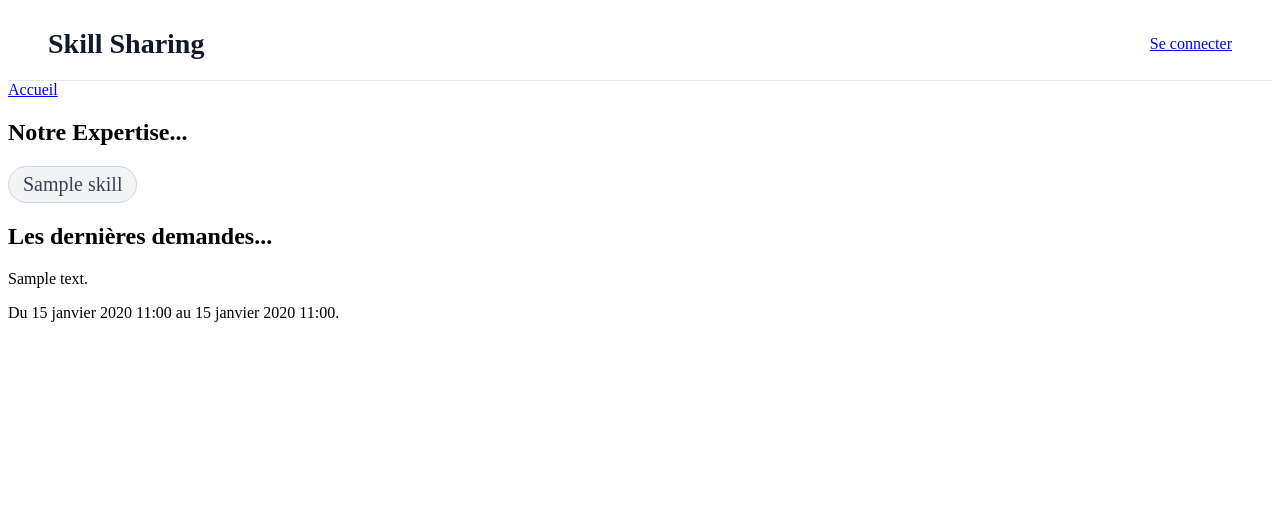
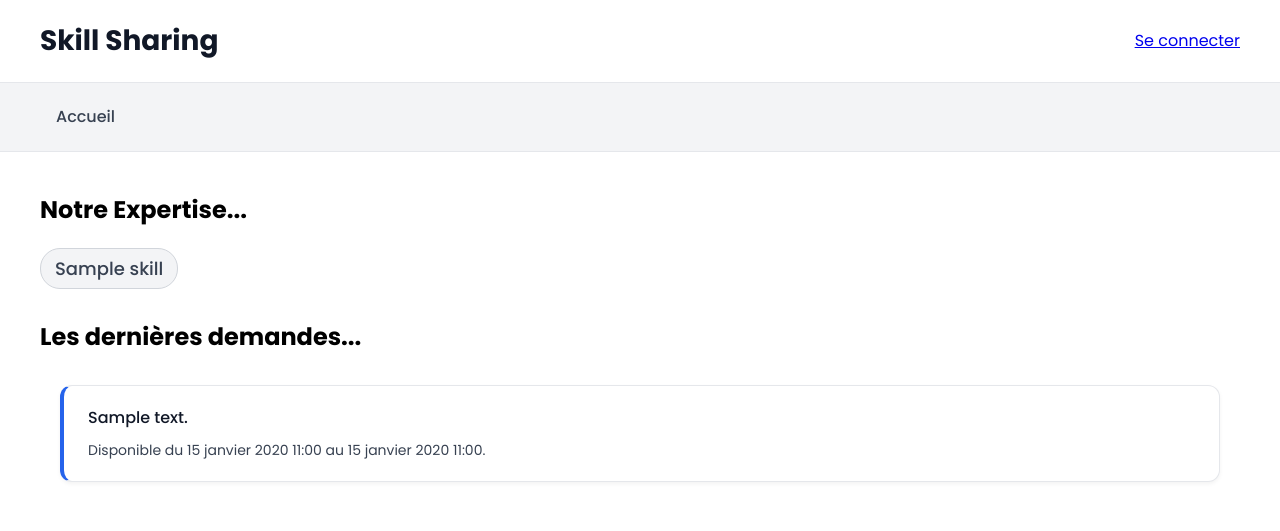
Before and after one commit to ArnaudD-fms/Eval_web_python, a Django app: page /skillsharing/ in a window 1280 px wide. Shown: the top 531 px of the page. Run offline with Django 5.2, Linux system fonts and the light colour scheme; tables that the repository leaves empty hold one stand-in row (values such as "Sample post").

Commit message:
Ajout du CSS manquant et refacto du HTML

```diff
--- a/mysite/static/mysite/style.css
+++ b/mysite/static/mysite/style.css
@@ -1,3 +1,25 @@
+/* Reset des marges par défaut et ajout de la police pour l'ensemble du site */
+body {
+    margin: 0;
+    padding: 0;
+    font-family: "Poppins", sans-serif;
+    font-size: 16px;
+    line-height: 1.5;
+}
+
+/* Application de la police du site pour l'ensemble des élements de formulaire */
+input,
+button,
+textarea,
+select {
+    font-family: inherit;
+}
+
+main {
+    padding: 20px 40px;
+}
+
+/* header */
 .site-header {
     display: flex;
     justify-content: space-between;
@@ -8,18 +30,21 @@
     border-bottom: 1px solid #e5e7eb;
 }
 
+/* Contient le nom d'utilisateur et le bouton de déconnexion */
 .header-user {
     display: flex;
     align-items: center;
     gap: 20px;
 }
 
+/* Nom de l'utilisateur connecté */
 .user-name {
     font-size: 16px;
     font-weight: 500;
     color: #374151;
 }
 
+/* Bouton de déconnexion */
 .logout-btn {
     padding: 10px 16px;
     background-color: #2563eb;
@@ -36,6 +61,7 @@
     background-color: #1d4ed8;
 }
 
+/* Logo du site */
 .site-title {
     margin: 0;
     font-size: 28px;
@@ -43,15 +69,17 @@
     color: #111827;
 }
 
+/* Contient les tags de compétences */
 .skills-list {
     display: flex;
     flex-wrap: wrap;
     gap: 10px;
     list-style: none;
     padding: 0;
-    margin: 0;
+    margin-bottom: 30px;
 }
 
+/* Tag pour une compétence */
 .skill-tag {
     display: inline-block;
     padding: 6px 14px;
@@ -59,17 +87,19 @@
     border-radius: 20px;
     background-color: #f3f4f6;
     color: #374151;
-    font-size: 20px;
+    font-size: 18px;
     font-weight: 500;
     white-space: nowrap;
 }
 
+/* Contient le formulaire */
 .form-container {
     display: flex;
     flex-direction: column;
     align-items: center;
 }
 
+/* formulaire de demande d'aide */
 .help-request-form {
     width: 100%;
     max-width: 600px;
@@ -99,7 +129,6 @@
     border-radius: 8px;
     color: #111827;
     font-size: 14px;
-    font-family: inherit;
 }
 
 .help-request-form input:focus,
@@ -129,3 +158,107 @@
 .submit-btn:hover {
     background-color: #1d4ed8;
 }
+
+/* Barre de navigation */
+.navbar {
+    display: flex;
+    align-items: center;
+    flex-wrap: wrap;
+    gap: 10px;
+
+    padding: 12px 40px;
+    background-color: #f3f4f6;
+    border-bottom: 1px solid #e5e7eb;
+}
+
+/* Lien vers les pages du site */
+.navbar a {
+    padding: 10px 16px;
+    color: #374151;
+    text-decoration: none;
+    font-size: 16px;
+    font-weight: 500;
+    border-radius: 8px;
+    transition: background-color 0.2s ease,
+                color 0.2s ease;
+}
+
+.navbar a:hover {
+    background-color: #dbeafe;
+    color: #2563eb;
+}
+
+/* Conteneur des demandes */
+.help-requests-list {
+    display: flex;
+    flex-direction: column;
+    gap: 16px;
+    margin: 30px auto;
+    padding: 0 20px;
+}
+
+/* Carte d'une demande */
+.help-request-card {
+    padding: 20px 24px;
+    background-color: #ffffff;
+    border: 1px solid #e5e7eb;
+    border-radius: 12px;
+    border-left: 4px solid #2563eb;
+    box-shadow: 0 2px 4px rgba(0, 0, 0, 0.05);
+}
+
+/* Description de la demande */
+.help-request-description {
+    margin: 0 0 10px;
+    font-size: 16px;
+    font-weight: 500;
+    color: #111827;
+}
+
+/* Dates de la demande */
+.help-request-date {
+    margin: 0;
+    font-size: 14px;
+    color: #374151;
+}
+
+/* Informations du demandeur */
+.help-request-info {
+    margin-top: 16px;
+    padding-top: 12px;
+    border-top: 1px solid #e5e7eb;
+}
+
+/* Nom du demandeur */
+.help-request-author {
+    margin: 0 0 6px;
+    font-size: 16px;
+    font-weight: 600;
+    color: #374151;
+}
+
+/* Coordonnées de contact */
+.help-request-contact {
+    margin: 0;
+    font-size: 14px;
+    color: #2563eb;
+}
+
+/* Bouton de prise en charge de la demande */
+.help-request-card button {
+    margin-top: 10px;
+    padding: 10px 16px;
+    background-color: #2563eb;
+    color: #ffffff;
+    border: none;
+    border-radius: 8px;
+    font-size: 14px;
+    font-weight: 500;
+    font-family: inherit;
+    cursor: pointer;
+    transition: background-color 0.2s ease;
+}
+
+.help-request-card button:hover {
+    background-color: #1d4ed8;
+}
--- a/mysite/templates/base.html
+++ b/mysite/templates/base.html
@@ -7,6 +7,9 @@
     <meta charset="UTF-8">
     <title>{% block title %}Skilsharing{% endblock %}</title>
     <link rel="stylesheet" href="{% static 'mysite/style.css' %}">
+    <link rel="preconnect" href="https://fonts.googleapis.com">
+    <link rel="preconnect" href="https://fonts.gstatic.com" crossorigin>
+    <link href="https://fonts.googleapis.com/css2?family=Poppins:ital,wght@0,100;0,200;0,300;0,400;0,500;0,600;0,700;0,800;0,900;1,100;1,200;1,300;1,400;1,500;1,600;1,700;1,800;1,900&display=swap" rel="stylesheet">
 </head>
 <body>
 
--- a/skillsharing/templates/skillsharing/index.html
+++ b/skillsharing/templates/skillsharing/index.html
@@ -13,8 +13,18 @@
 
     <h2>Les dernières demandes...</h2>
 
-    {% for help_request in help_requests %}
-        <p>{{ help_request }}</p>
-        <p>Du {{ help_request.start_date|date:"d F Y H:i" }} au {{ help_request.end_date|date:"d F Y H:i" }}.</p>
-    {% endfor %}
+    <div class="help-requests-list">
+        {% for help_request in help_requests %}
+            <article class="help-request-card">
+                <p class="help-request-description">
+                    {{ help_request }}
+                </p>
+
+                <p class="help-request-date">
+                    Disponible du {{ help_request.start_date|date:"d F Y H:i" }}
+                    au {{ help_request.end_date|date:"d F Y H:i" }}.
+                </p>
+            </article>
+        {% endfor %}
+    </div>
 {% endblock %}
```
Also changed, not shown: skillsharing/templates/skillsharing/help_requests.html (+10 -4 lines), skillsharing/templates/skillsharing/login.html (+10 -2 lines), skillsharing/views.py (line endings or trailing spaces).
